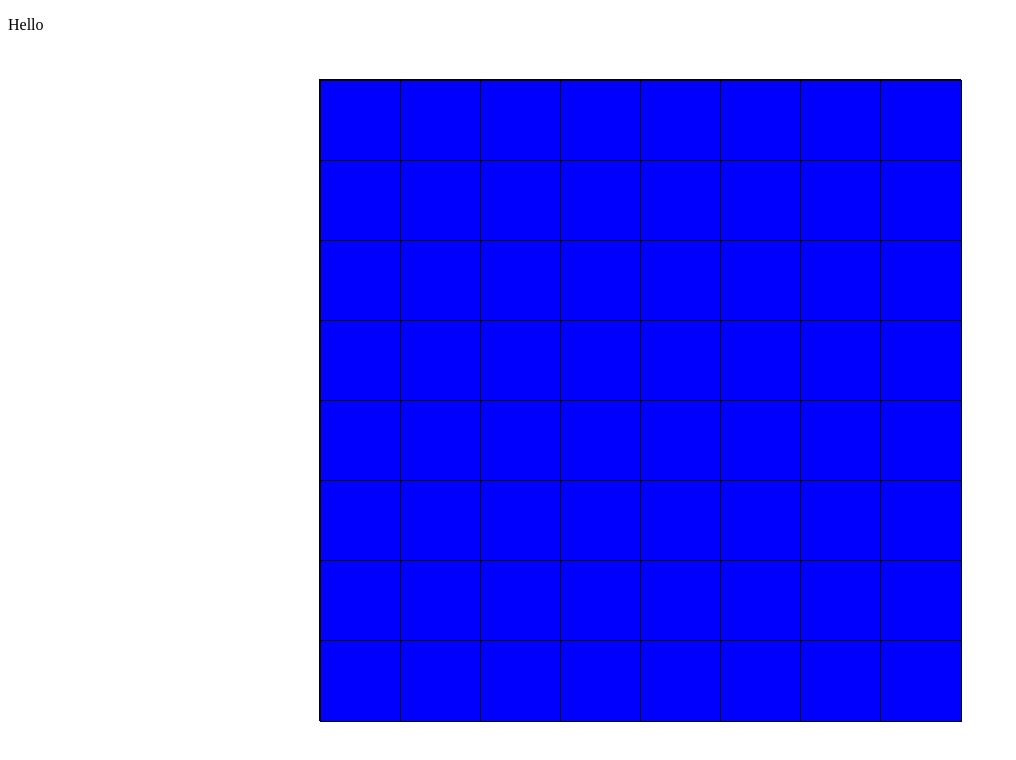
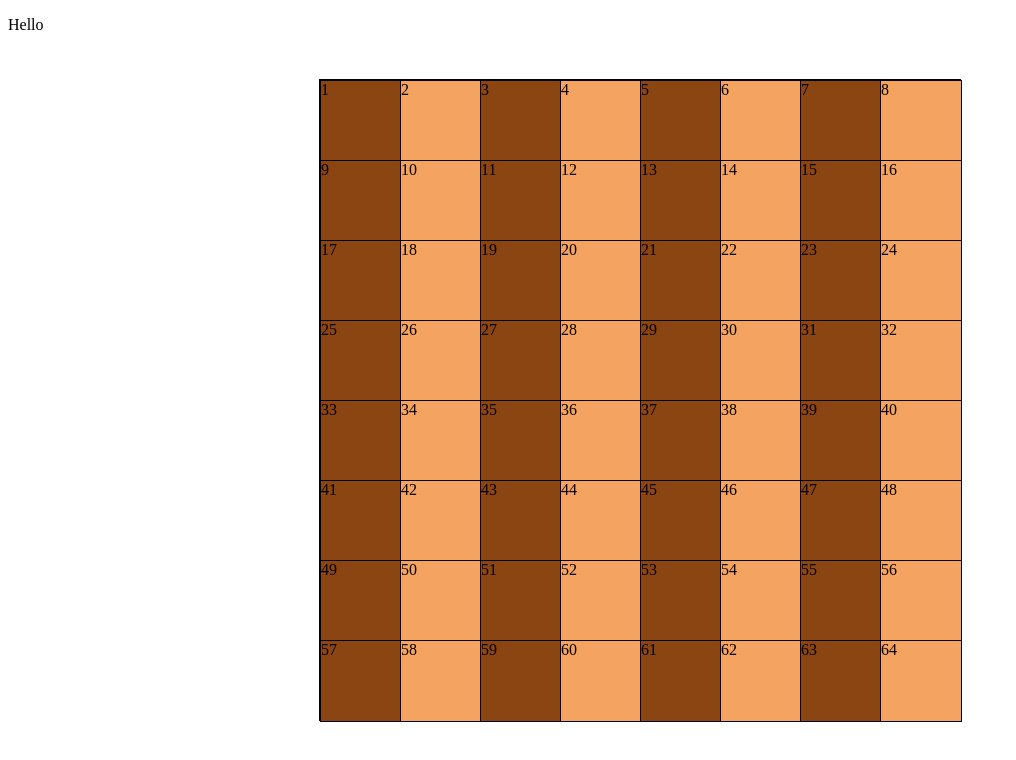
Before and after one commit to GrzegorzSzymczakk/ChessOpening, a Vue app in the folder src/frontend/: page / in a window 1280 px wide. Shown: the top 760 px of the page, without its empty margins (0-1016 px from the left). Built offline with nearby package versions, Linux system fonts and the light colour scheme.

Commit message:
2 coloured squares somehow

```diff
--- a/src/frontend/src/components/ChessBoard.vue
+++ b/src/frontend/src/components/ChessBoard.vue
@@ -1,30 +1,20 @@
 <template>
-  <p> Hello</p>
+  <p> Hello </p>
   <div class="board">
-    <SquareField v-for="field in 64" :key="field">
-    </SquareField>
+     <SquareField v-for="field in 64"
+                  :key="field"
+                  :counter="field"
+     />
   </div>
 </template>
 
+
 <script>
-
 import SquareField from "@/components/SquareField";
 export default {
   name: "ChessBoard",
   components: {SquareField},
-  data() {
-    const fields = [0,0,0,3,3,3,3,3,3,3,3]
-    return{
-      fields
-    }
-  },
-  methods: {
-    testAlarm(){
-      alert("Hello")
-    }
-  }
 }
-
 </script>
 
 <style scoped>
@@ -40,20 +30,4 @@ export default {
   height: 640px;
   border: 1px solid black;
 }
-
-.square {
-  height: 80px;
-  width: 80px;
-  border: 1px solid black;
-}
-
-.black {
-  background: black;
-}
-
-.white {
-  background: sandybrown;
-}
-
-
 </style>
--- a/src/frontend/src/components/SquareField.vue
+++ b/src/frontend/src/components/SquareField.vue
@@ -1,21 +1,31 @@
 <template>
-  <div class="square-field"></div>
+    <div v-if= "counter % 2 == 0" class="white">{{counter}}</div>
+    <div v-else class="brown" >{{counter}}</div>
 
 </template>
 
 <script>
+
 export default {
   name: "SquareField",
+  props: ['counter']
 }
 </script>
 
 <style scoped>
-.square-field
-{
+
+div{
   width: 80px;
   height: 80px;
   border: 1px solid black;
-  background-color: blue;
+  background-color: red;
 }
 
+.white{
+  background-color: sandybrown;
+}
+
+.brown {
+  background-color: saddlebrown;
+}
 </style>
```
